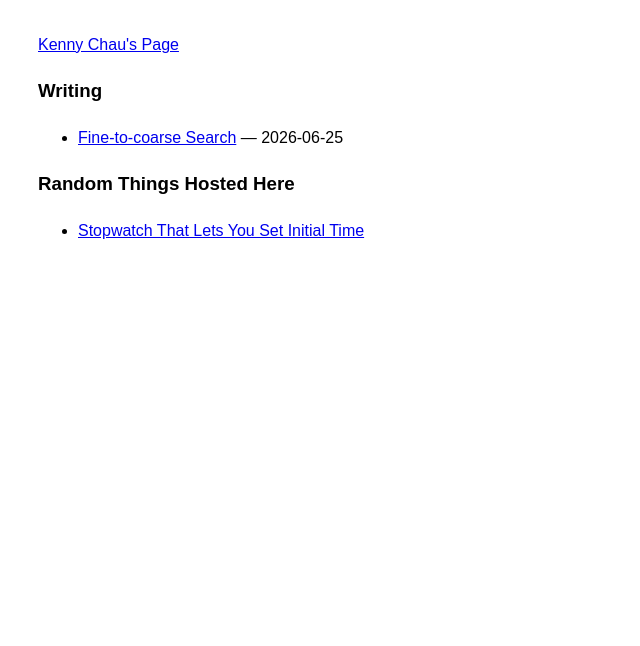
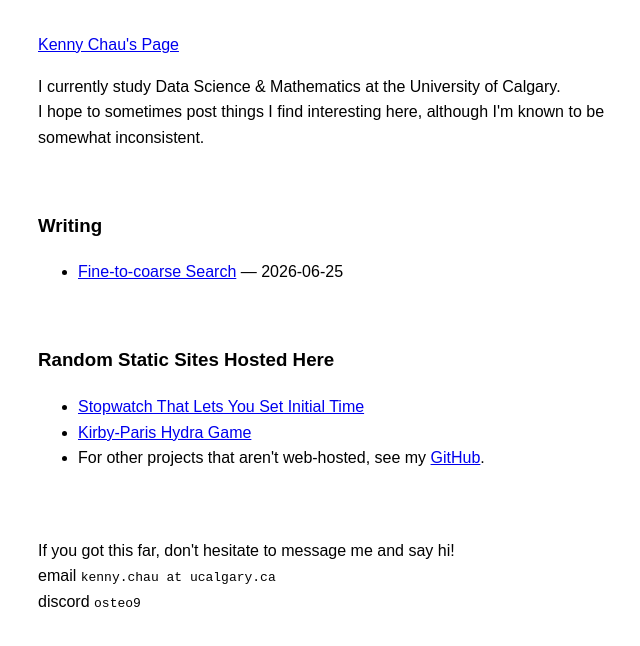
Before and after one commit to frkns/frkns.github.io, a Jekyll site: the page built from index.html, in a window 1280 px wide. Shown: the top 646 px of the page, without its empty margins (282-922 px from the left). Built offline with Jekyll 4.4.1, drawn with Linux system fonts in a browser that asks for light colours.

Commit message:
updated somethings

```diff
--- a/_config.yml
+++ b/_config.yml
@@ -11,11 +11,11 @@ excerpt_separator: ""
 # blog posts live at /blog/<slug>/
 permalink: /blog/:title/
 
-# static-website projects live at /projects/<slug>/
+# static "random" pages live at /random/<slug>/
 collections:
-  projects:
+  random:
     output: true
-    permalink: /projects/:path/
+    permalink: /random/:path/
 
 # no theme - keep it minimal (overrides GitHub Pages' default Primer theme)
 theme:
--- a/index.html
+++ b/index.html
@@ -1,6 +1,14 @@
 ---
 layout: default
 ---
+<p>
+I currently study Data Science & Mathematics at the University of Calgary.
+<BR>
+I hope to sometimes post things I find interesting here, although I'm known to be somewhat inconsistent.
+</p>
+
+<BR>
+
 <h3>Writing</h3>
 <ul>
   {% for post in site.posts %}
@@ -12,15 +20,25 @@ layout: default
   {% endfor %}
 </ul>
 
-{% if site.projects.size > 0 %}
-<h3>Random Things Hosted Here</h3>
+<BR>
+
+<h3>Random Static Sites Hosted Here</h3>
 <ul>
-  {% assign projects = site.projects | sort: 'added' | reverse %}
+  {% assign projects = site.random | sort: 'added' | reverse %}
   {% for project in projects %}
   <li>
     <a href="{{ project.url | relative_url }}">{{ project.title }}</a>
     {%- if project.description %}<br><small>{{ project.description }}</small>{% endif -%}
   </li>
   {% endfor %}
+  <li><a href="https://frkns.github.io/HydraGame/">Kirby-Paris Hydra Game</a></li>
+  <li>For other projects that aren't web-hosted, see my <a href="https://github.com/frkns">GitHub</a>.</li>
 </ul>
-{% endif %}
+
+<BR>
+<BR>
+If you got this far, don't hesitate to message me and say hi!
+<BR>
+email <code>kenny.chau at ucalgary.ca</code>
+<BR>
+discord <code>osteo9</code>
```
Also changed, not shown: _random/stopwatch.html (renamed from _projects/stopwatch.html).
